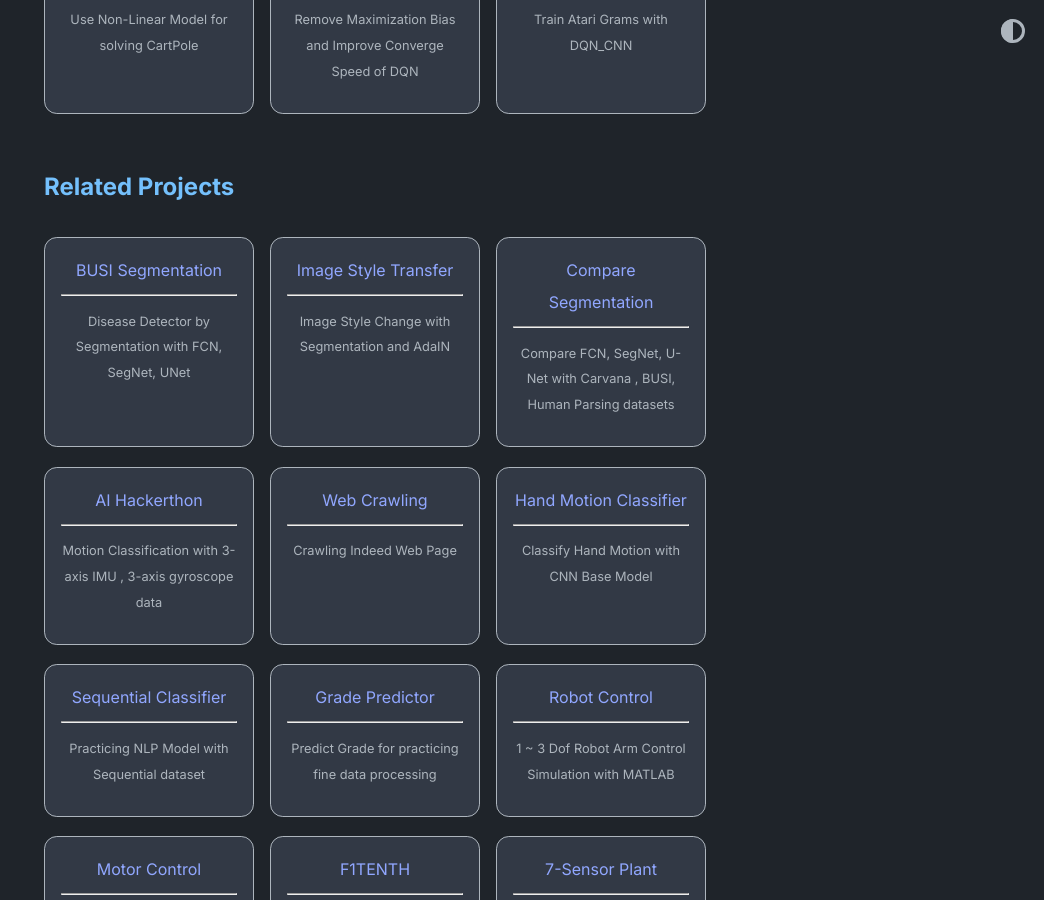
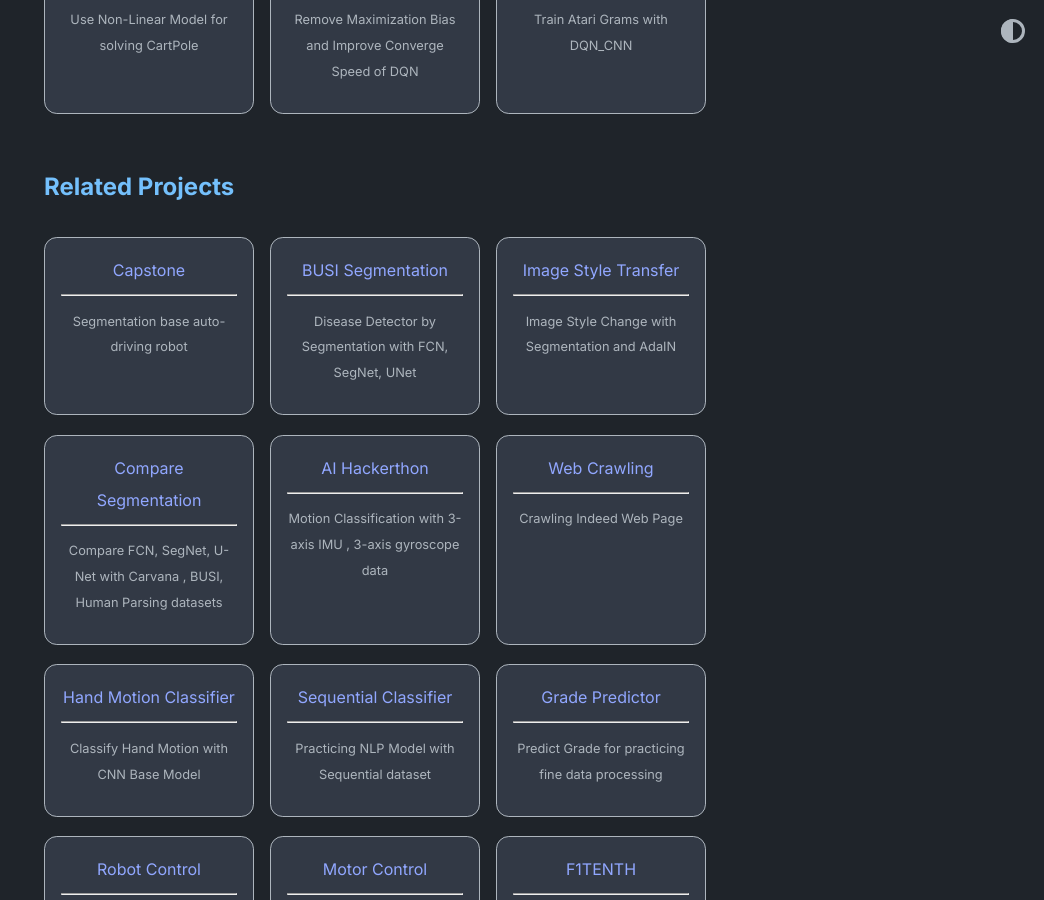
Before and after one commit to dldnxks12/dldnxks12.github.io, a Jekyll site: the page built from index.md, in a window 1280 px wide and 900 px high, scrolled down 765 px. Shown: the whole window, without its empty margins (236-1280 px from the left). Built offline with Jekyll 4.4.1, drawn with Linux system fonts in a browser that asks for light colours.

Commit message:
Update home.yml

```diff
--- a/_data/home.yml
+++ b/_data/home.yml
@@ -50,6 +50,11 @@ project_entries:
 #    desc: It also has a scalable vertical list (in case you need it)
 
 old_project_entries:
+
+  - title: Capstone
+    url: https://github.com/dldnxks12/Projects/tree/main/%23%20Capstone%20-%20AutoDrivingCar
+    desc: Segmentation base auto-driving robot
+
   - title: BUSI Segmentation
     url: https://github.com/dldnxks12/Projects/tree/main/%23%23%20DL%20-%20BUSI%20Segmentation
     desc: Disease Detector by Segmentation with FCN, SegNet, UNet
```
